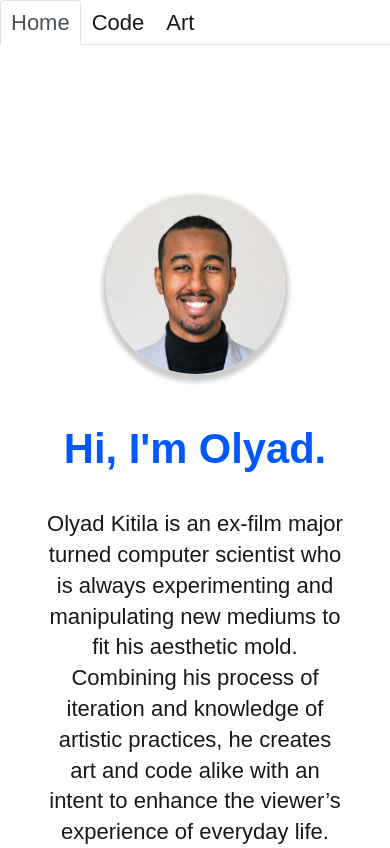
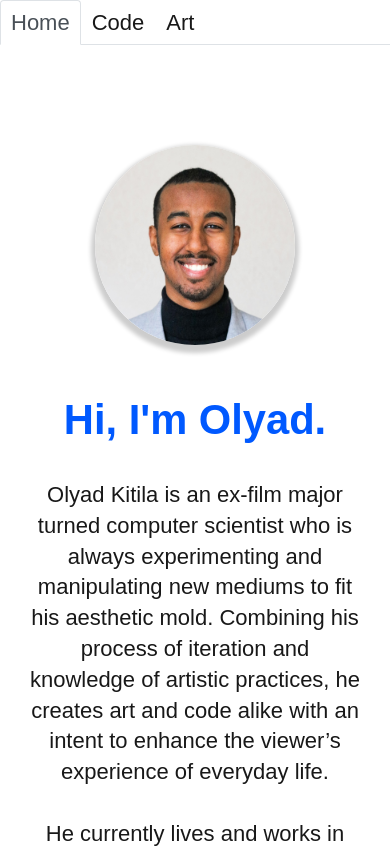
Before and after one commit to thymetime/Module-12-React, a React (Vite) app in the folder Portfolio/: page / in a window 390 px wide. Shown: the top 848 px of the page. Built offline with nearby package versions, Linux system fonts and the light colour scheme.

Commit message:
Reconfigure css to center site on mobile

```diff
--- a/Portfolio/src/App.css
+++ b/Portfolio/src/App.css
@@ -147,7 +147,7 @@ img {
     align-items: center;
     width: 90%;
     /* height: calc(100vh - 75px); */
-    padding: 10rem 0;
+    padding: 5rem 0;
     margin: 0 auto;
     text-align: center;
     line-height: 1.4;
--- a/Portfolio/src/ArtPage.css
+++ b/Portfolio/src/ArtPage.css
@@ -1,7 +1,8 @@
-main {
+.art-container {
     width: 85%;
     justify-self: center;
 }
+
 .gallery-container {
   display: grid;
   grid-template-columns: repeat(auto-fit, minmax(160px, 2fr));
--- a/Portfolio/src/pages/Art.jsx
+++ b/Portfolio/src/pages/Art.jsx
@@ -1,6 +1,6 @@
 export default function Art() {
   return (
-    <main>
+    <main class="art-container">
       <h1>Art Page</h1>
       <div class="gallery-container">
         <img src="../assets/art/AYE_LandingImage.jpg"></img>
@@ -16,7 +16,7 @@ export default function Art() {
         <img src="../assets/art/IMG_1342.jpg"></img>
         <img src="../assets/art/IMG_4917.JPG"></img>
         <video playsInline muted loop autoplay="autplay" src="../assets/art/warning_right.webm" type="video/mp4" ></video>
-        <video muted loop autoplay="autoplay" src="../assets/art/cisse, malian women.mp4"></video>
+        <video playsInline muted loop autoplay="autoplay" src="../assets/art/cisse, malian women.mp4"></video>
         <img src="../assets/art/110277014_287679179008477_7462832936245290786_n.jpeg"></img>
       </div>
     </main>
```
